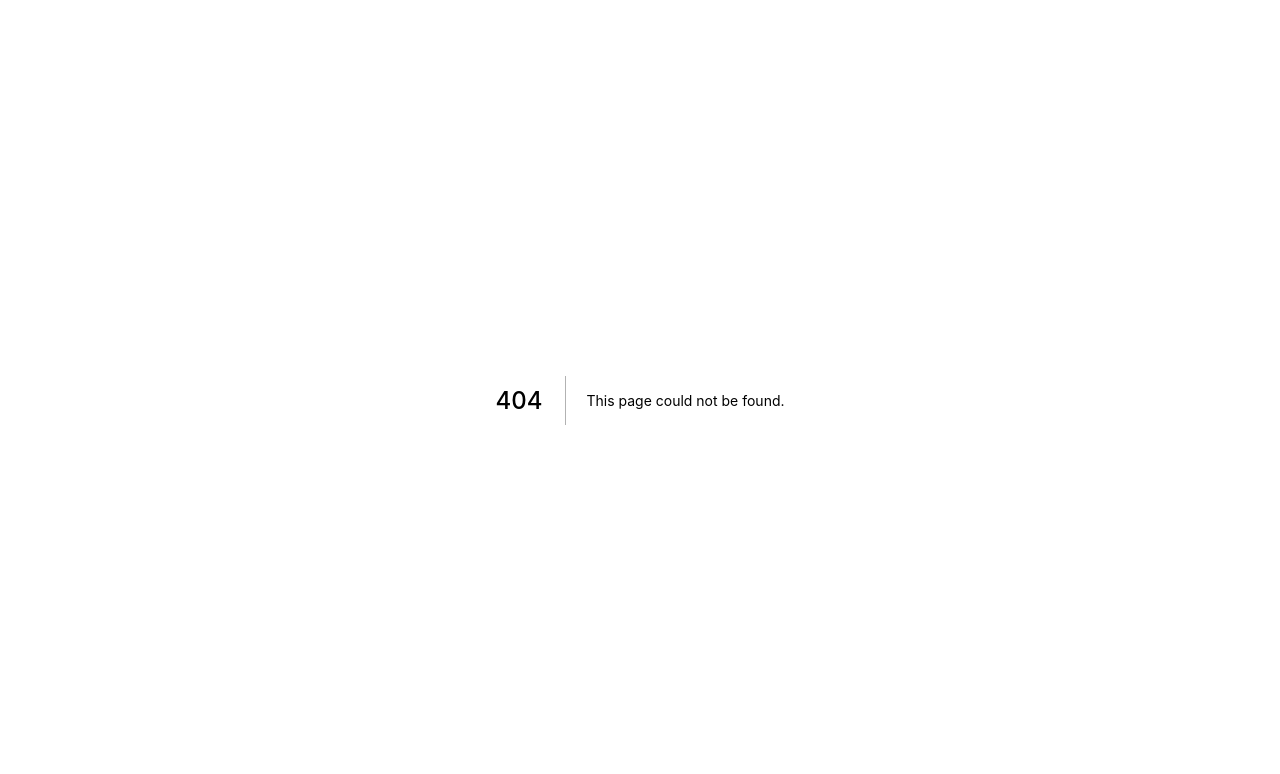
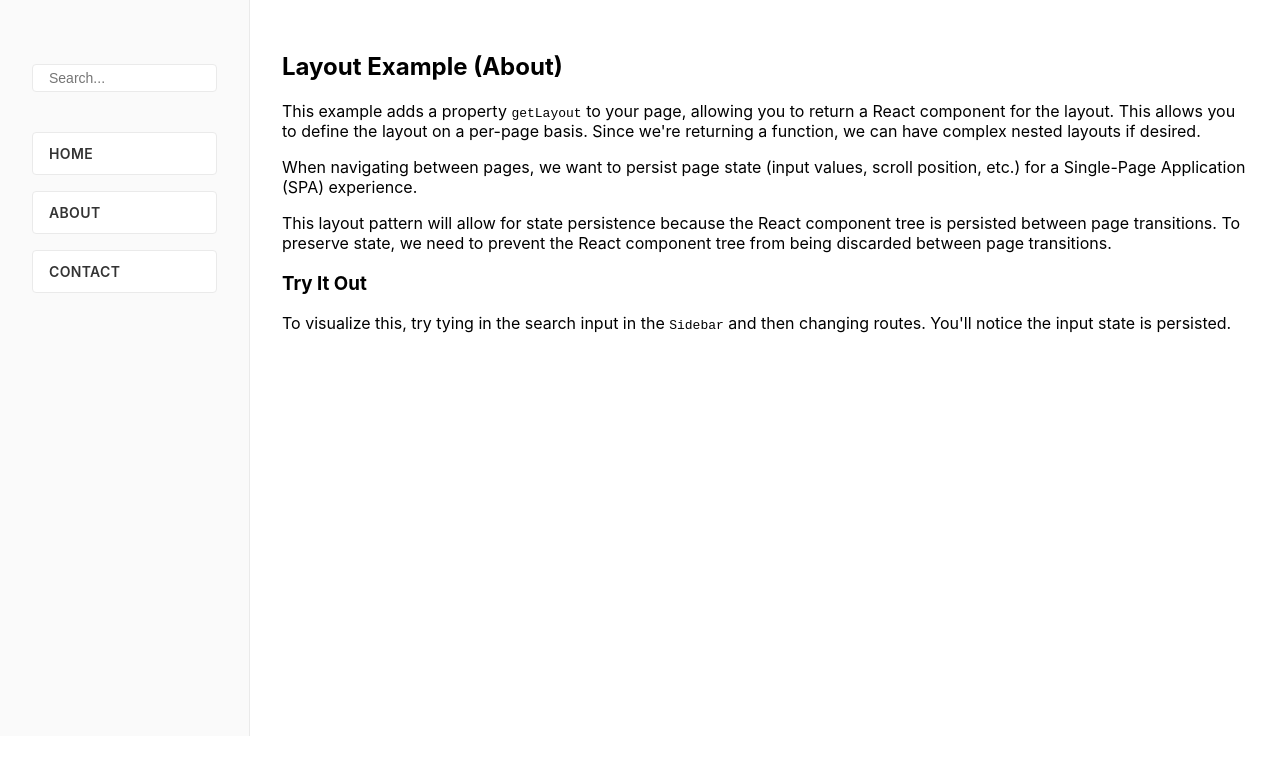
Before and after one commit to rick-liyue-huang/NextJS-Based-Fullstack-Project-Structure, a Next.js app: page /about in a window 1280 px wide. Before the commit this address had no page. Shown: the top 774 px of the page. Built offline with nearby package versions, Linux system fonts and the light colour scheme.

Commit message:
feat: add layout

```diff
--- /dev/null
+++ b/components/layout/primary/PrimaryLayout.module.css
@@ -0,0 +1,9 @@
+.main {
+	display: flex;
+	height: calc(100vh - 64px);
+	background-color: white;
+}
+
+.main > section {
+	padding: 32px;
+}
--- /dev/null
+++ b/components/layout/primary/PrimaryLayout.tsx
@@ -0,0 +1,20 @@
+import Head from 'next/head';
+import styles from './PrimaryLayout.module.css';
+import React, { ReactNode } from 'react';
+
+export interface IPrimaryLayoutProps {
+  children: ReactNode;
+}
+
+const PrimaryLayout: React.FC<IPrimaryLayoutProps> = ({ children }) => {
+  return (
+    <>
+      <Head>
+        <title>Primary Layout Example</title>
+      </Head>
+      <main className={styles.main}>{children}</main>
+    </>
+  );
+};
+
+export default PrimaryLayout;
--- /dev/null
+++ b/components/layout/sidebar/SidebarLayout.module.css
@@ -0,0 +1,39 @@
+.nav {
+	height: 100%;
+	display: flex;
+	flex-direction: column;
+	width: 250px;
+	background-color: #fafafa;
+	padding: 32px;
+	border-right: 1px solid #eaeaea;
+}
+
+.nav > a {
+	margin: 8px 0;
+	text-decoration: none;
+	background: white;
+	border-radius: 4px;
+	font-size: 14px;
+	padding: 12px 16px;
+	text-transform: uppercase;
+	font-weight: 600;
+	letter-spacing: 0.025em;
+	color: #333;
+	border: 1px solid #eaeaea;
+	transition: all 0.125s ease;
+}
+
+.nav > a:hover {
+	background-color: #eaeaea;
+}
+
+.input {
+	margin: 32px 0;
+	text-decoration: none;
+	background: white;
+	border-radius: 4px;
+	border: 1px solid #eaeaea;
+	font-size: 14px;
+	padding: 8px 16px;
+	height: 28px;
+}
--- /dev/null
+++ b/components/layout/sidebar/SidebarLayout.tsx
@@ -0,0 +1,24 @@
+import Link from 'next/link';
+import styles from './SidebarLayout.module.css';
+import React from 'react';
+
+export interface ISidebarLayoutProps {}
+
+const SidebarLayout: React.FC<ISidebarLayoutProps> = () => {
+  return (
+    <nav className={styles.nav}>
+      <input className={styles.input} placeholder="Search..." />
+      <Link href="/">
+        <a>Home</a>
+      </Link>
+      <Link href="/about">
+        <a>About</a>
+      </Link>
+      <Link href="/contact">
+        <a>Contact</a>
+      </Link>
+    </nav>
+  );
+};
+
+export default SidebarLayout;
--- a/pages/_app.tsx
+++ b/pages/_app.tsx
@@ -1,8 +1,15 @@
 import '../styles/globals.css';
 import type { AppProps } from 'next/app';
+import { NextPageWithLayout } from './page';
 
-function MyApp({ Component, pageProps }: AppProps) {
-  return <Component {...pageProps} />;
+interface AppPropsWithLayout extends AppProps {
+  Component: NextPageWithLayout;
+}
+
+function MyApp({ Component, pageProps }: AppPropsWithLayout) {
+  const getLayout = Component.getLayout || ((page) => page);
+
+  return getLayout(<Component {...pageProps} />);
 }
 
 export default MyApp;
--- /dev/null
+++ b/pages/about.tsx
@@ -0,0 +1,45 @@
+import PrimaryLayout from '../components/layout/primary/PrimaryLayout';
+import SidebarLayout from '../components/layout/sidebar/SidebarLayout';
+import { NextPageWithLayout } from './page';
+
+const AboutPage: NextPageWithLayout = () => {
+  return (
+    <section>
+      <h2>Layout Example (About)</h2>
+      <p>
+        This example adds a property <code>getLayout</code> to your page,
+        allowing you to return a React component for the layout. This allows you
+        to define the layout on a per-page basis. Since we&apos;re returning a
+        function, we can have complex nested layouts if desired.
+      </p>
+      <p>
+        When navigating between pages, we want to persist page state (input
+        values, scroll position, etc.) for a Single-Page Application (SPA)
+        experience.
+      </p>
+      <p>
+        This layout pattern will allow for state persistence because the React
+        component tree is persisted between page transitions. To preserve state,
+        we need to prevent the React component tree from being discarded between
+        page transitions.
+      </p>
+      <h3>Try It Out</h3>
+      <p>
+        To visualize this, try tying in the search input in the{' '}
+        <code>Sidebar</code> and then changing routes. You&apos;ll notice the
+        input state is persisted.
+      </p>
+    </section>
+  );
+};
+
+export default AboutPage;
+
+AboutPage.getLayout = (page) => {
+  return (
+    <PrimaryLayout>
+      <SidebarLayout />
+      {page}
+    </PrimaryLayout>
+  );
+};
```
Also changed, not shown: components/layout/primary/PrimaryLayout.mocks.ts (added, +9 -0 lines), components/layout/sidebar/SidebarLayout.mocks.ts (added, +7 -0 lines), pages/index.tsx (+21 -64 lines), pages/page.d.ts (added, +7 -0 lines), 2 other files (tests, documents, lock files or other folders).
